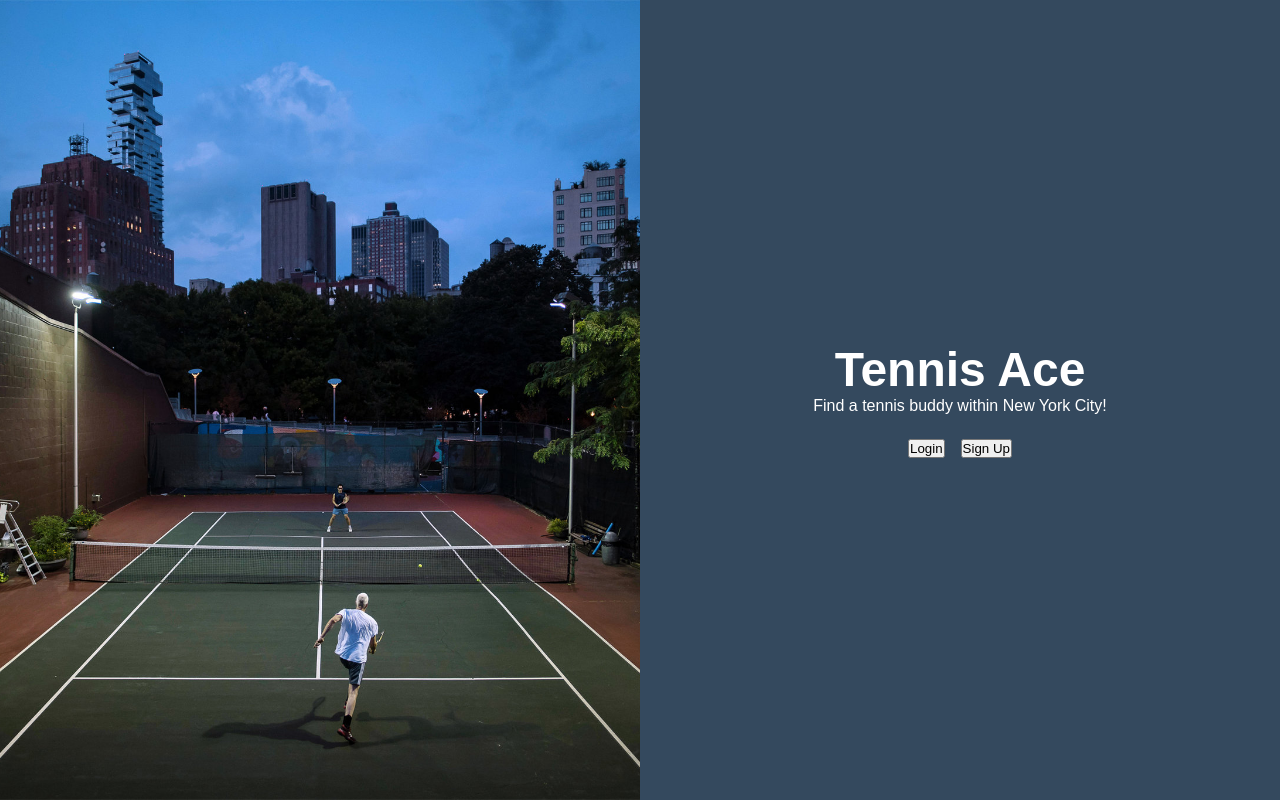
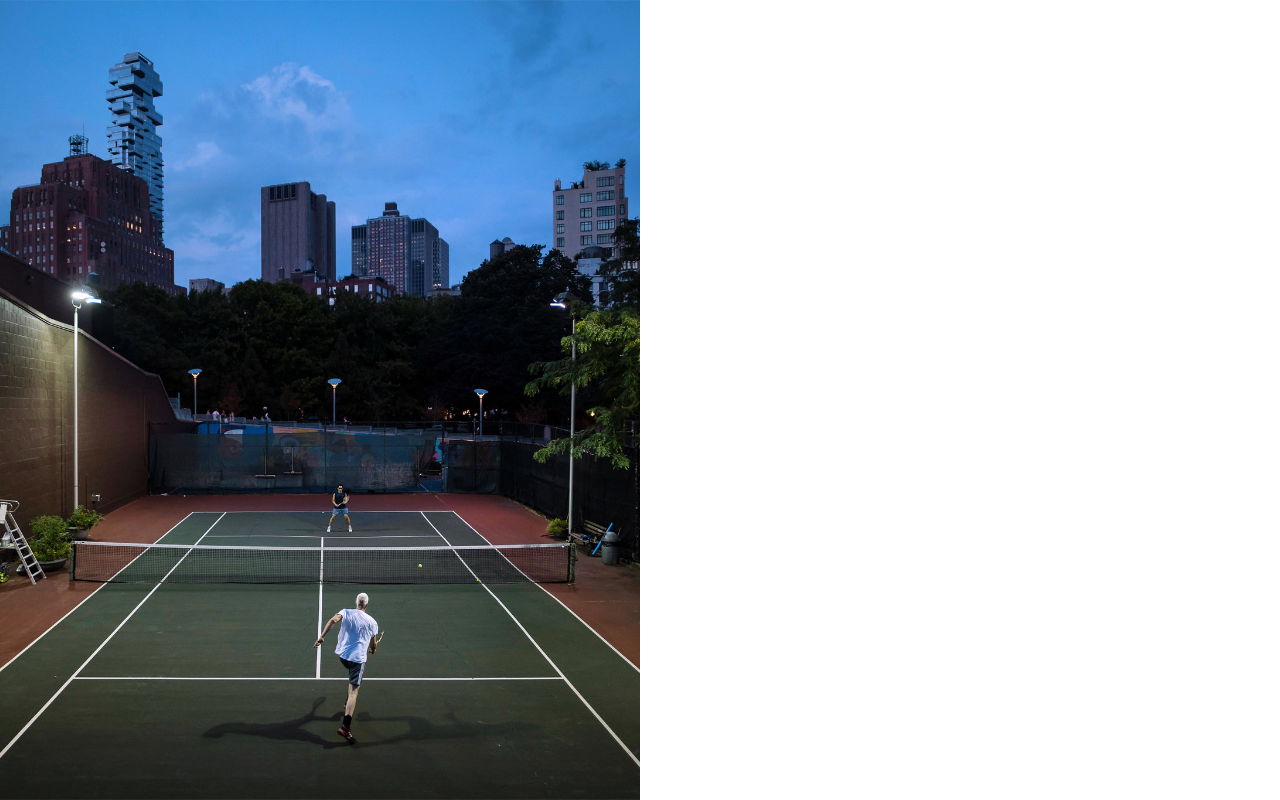
Before and after one commit to mitrasingh/tennis-ace-app, an Angular app: page /home in a window 1280 px wide. Built offline with nearby package versions, Linux system fonts and the light colour scheme.

Commit message:
refactor: add hero and calltoaction component, remove old structure

```diff
--- a/src/app/home/home.component.html
+++ b/src/app/home/home.component.html
@@ -1,11 +1,4 @@
 <main class="container">
   <app-hero />
-  <div class="right-container">
-    <h1>Tennis Ace</h1>
-    <p>Find a tennis buddy within New York City!</p>
-    <div class="button-container">
-      <button mat-raised-button>Login</button>
-      <button mat-raised-button>Sign Up</button>
-    </div>
-  </div>
+  <app-calltoaction />
 </main>
```
